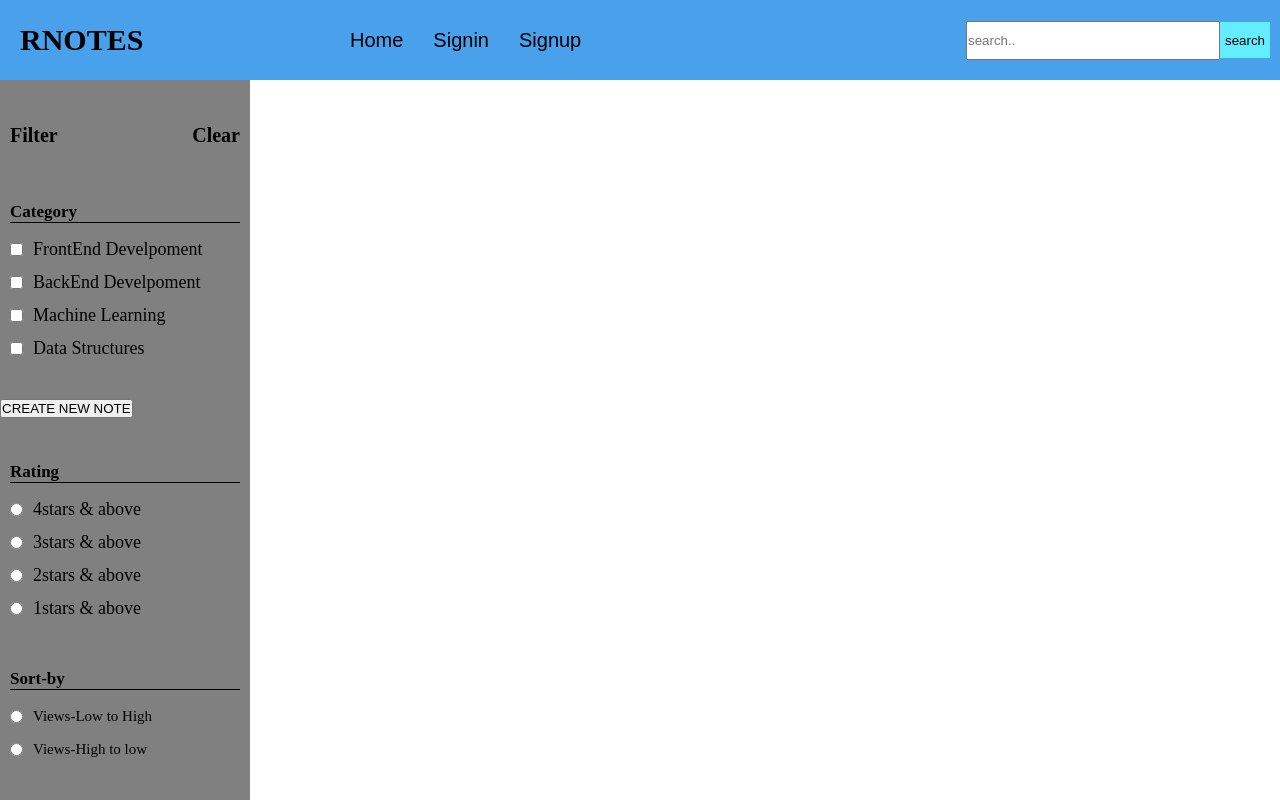
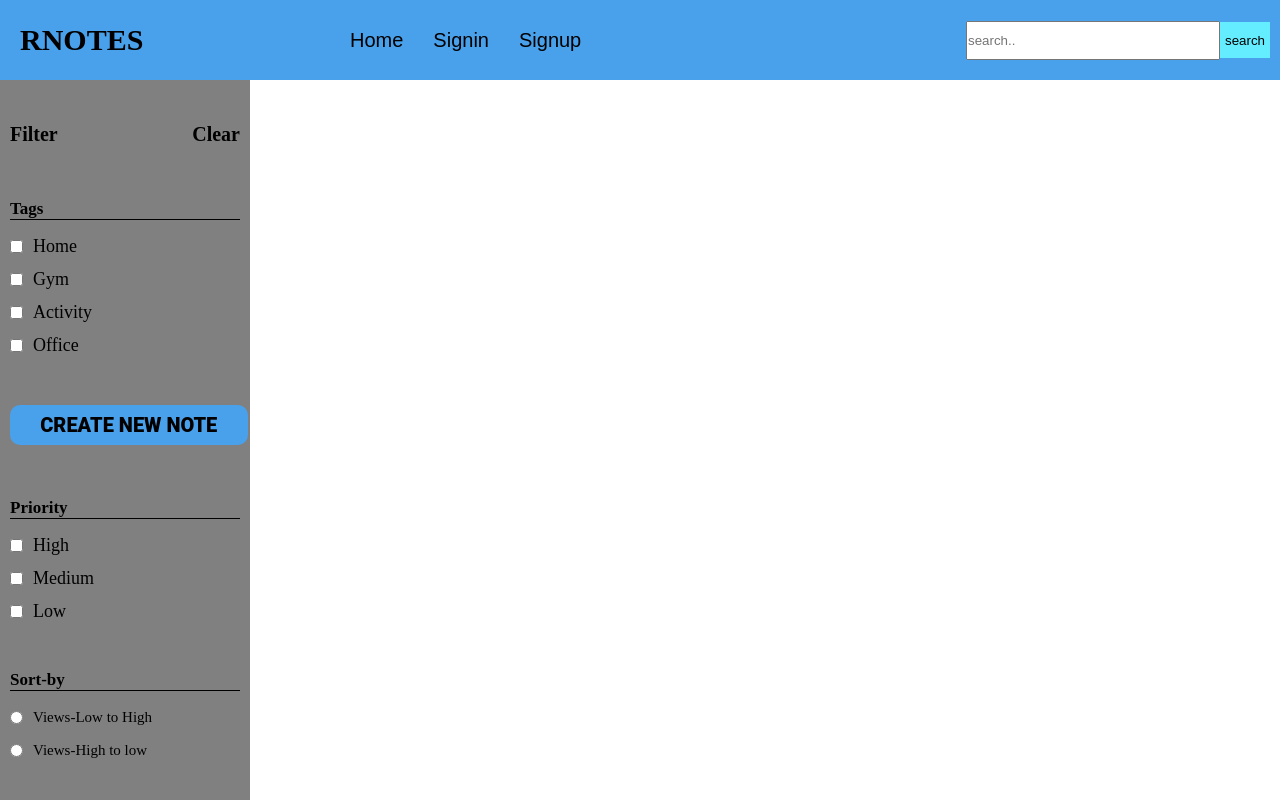
Before and after one commit to rishabh486/r-notes-react, a React (Create React App) app: page / in a window 1280 px wide. Built offline with nearby package versions, Linux system fonts and the light colour scheme; what miragejs would draw is missing.

Commit message:
sidebar-fixed

```diff
--- a/src/Components/Navbar/Sidebar/sidebar.css
+++ b/src/Components/Navbar/Sidebar/sidebar.css
@@ -1,3 +1,7 @@
+:root {
+    --primary-color: #49a0eb;
+  }
+
 .side-bar {
     display: flex;
     flex-direction: column;
@@ -67,3 +71,18 @@
     border-radius: 100px;
     transform: matrix(1, 0, 0, -1, 0, 0);
   }
+  .button-container-button {
+    padding: 8px 15px;
+    margin: 1rem;
+    display: inline-block;
+    font-weight: 800;
+    font-size: 1.8rem;
+    border: none;
+    border-radius: 1rem;
+    color: black;
+    font-family: "roboto";
+  }
+  .primary-button {
+    background-color: var(--primary-color);
+    width: 95%;
+  }
--- a/src/Components/Navbar/Sidebar/sidebar.jsx
+++ b/src/Components/Navbar/Sidebar/sidebar.jsx
@@ -17,78 +17,59 @@ function Sidebar() {
             </div>
             <div class="category-heading">
                 <div>
-                    <h2>Category</h2>
+                    <h2>Tags</h2>
                 </div>
                 <div class="category-container">
-                    <label for="user-choice-check">FrontEnd Develpoment</label>
+                    <label for="user-choice-check">Home</label>
                     <input
-                    //  checked={frontEnd}
-
                      value="men"
                      type="checkbox" name="user-choice-check" id="user-choice-check"/>
                 </div>
                 <div class="category-container">
-                    <label for="user-choice-check">BackEnd Develpoment</label>
+                    <label for="user-choice-check">Gym</label>
                     <input
-                    //  checked={backEnd}
-                    //  onChange={()=>dispatch({type:"FILTER_BY_CATEGORY",payload:"backEnd"})}
                      value="women"
                      type="checkbox" name="user-choice-check" id="user-choice-check"/>
                 </div>
                 <div class="category-container">
-                    <label for="user-choice-check">Machine Learning</label>
+                    <label for="user-choice-check">Activity</label>
                     <input
                     type="checkbox"
-                    //  checked={fullStack}
-                    //  onChange={()=>dispatch({type:"FILTER_BY_CATEGORY",payload:"fullStack"})}
                     name="user-choice-check" id="user-choice-check"/>
                 </div>
                 <div class="category-container">
-                    <label for="user-choice-check">Data Structures</label>
+                    <label for="user-choice-check">Office</label>
                     <input
-                    //  checked={algorithms}
-                    //  onChange={()=>dispatch({type:"FILTER_BY_CATEGORY",payload:"algorithms"})}
                     type="checkbox" name="user-choice-check" id="user-choice-check"/>
                 </div>
 
             </div>
             <div>
-                <button onClick={()=>{setIsOpen(true)}}>CREATE NEW NOTE</button>
+                <button className='button-container-button primary-button' onClick={()=>{setIsOpen(true)}}>CREATE NEW NOTE</button>
             </div>
             {isOpen && <Notes setIsOpen={setIsOpen}/>}
-
-            <div class="rating-heading">
+            <div class="category-heading">
                 <div>
-                    <h2>Rating</h2>
+                    <h2>Priority</h2>
                 </div>
-                <div class="rating-container">
-                    <label for="user-choice-radio">4stars & above</label>
+                <div class="category-container">
+                    <label for="user-choice-check">High</label>
                     <input
-
-                    type="radio" name="user-choice-radio" id="user-choice-radio"/>
+                     value="men"
+                     type="checkbox" name="user-choice-check" id="user-choice-check"/>
                 </div>
-                <div class="rating-container">
-                    <label for="user-choice-radio">3stars & above</label>
-
+                <div class="category-container">
+                    <label for="user-choice-check">Medium</label>
                     <input
-
-                    type="radio" name="user-choice-radio" id="user-choice-radio"/>
+                     value="women"
+                     type="checkbox" name="user-choice-check" id="user-choice-check"/>
                 </div>
-                <div class="rating-container">
-                    <label for="user-choice-radio">2stars & above</label>
+                <div class="category-container">
+                    <label for="user-choice-check">Low</label>
                     <input
-
-                     type="radio" name="user-choice-radio" id="user-choice-radio"/>
+                    type="checkbox"
+                    name="user-choice-check" id="user-choice-check"/>
                 </div>
-                <div class="rating-container">
-                    <label for="user-choice-radio">1stars & above</label>
-
-                    <input
-
-                    type="radio" name="user-choice-radio" id="user-choice-radio"/>
-                </div>
-
-
 
             </div>
             <div class="sort-by-heading">
```
